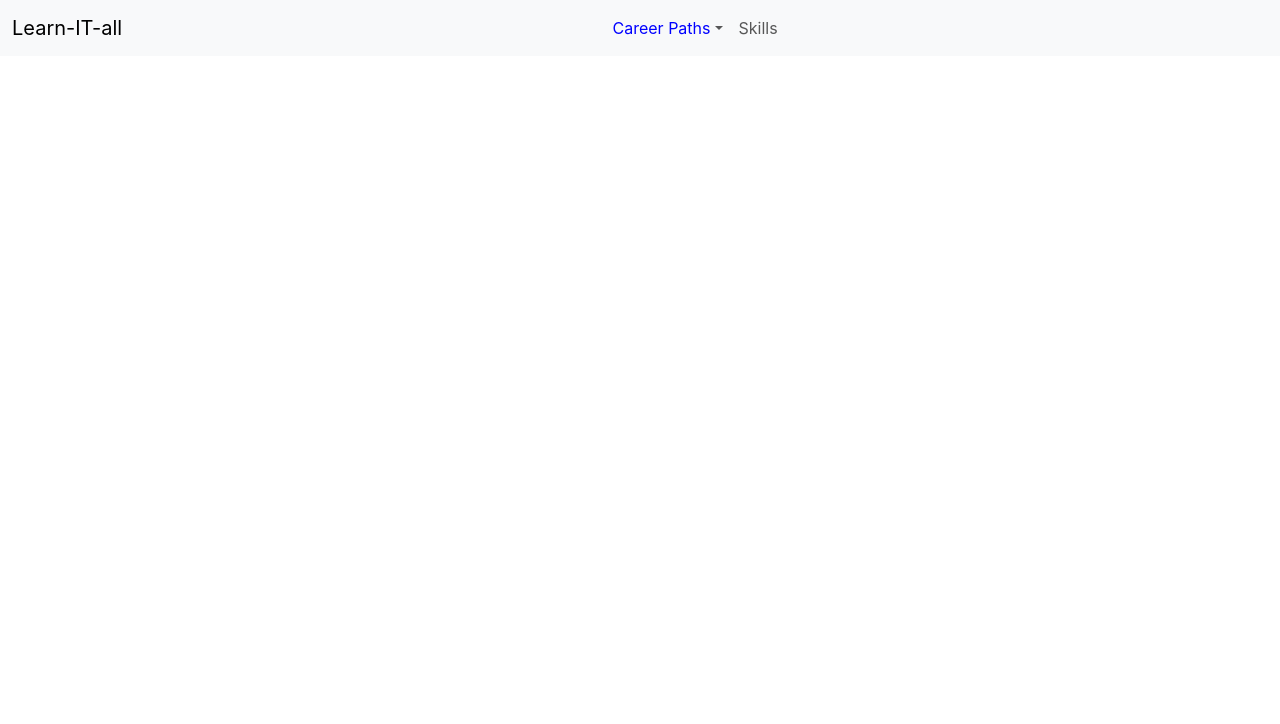
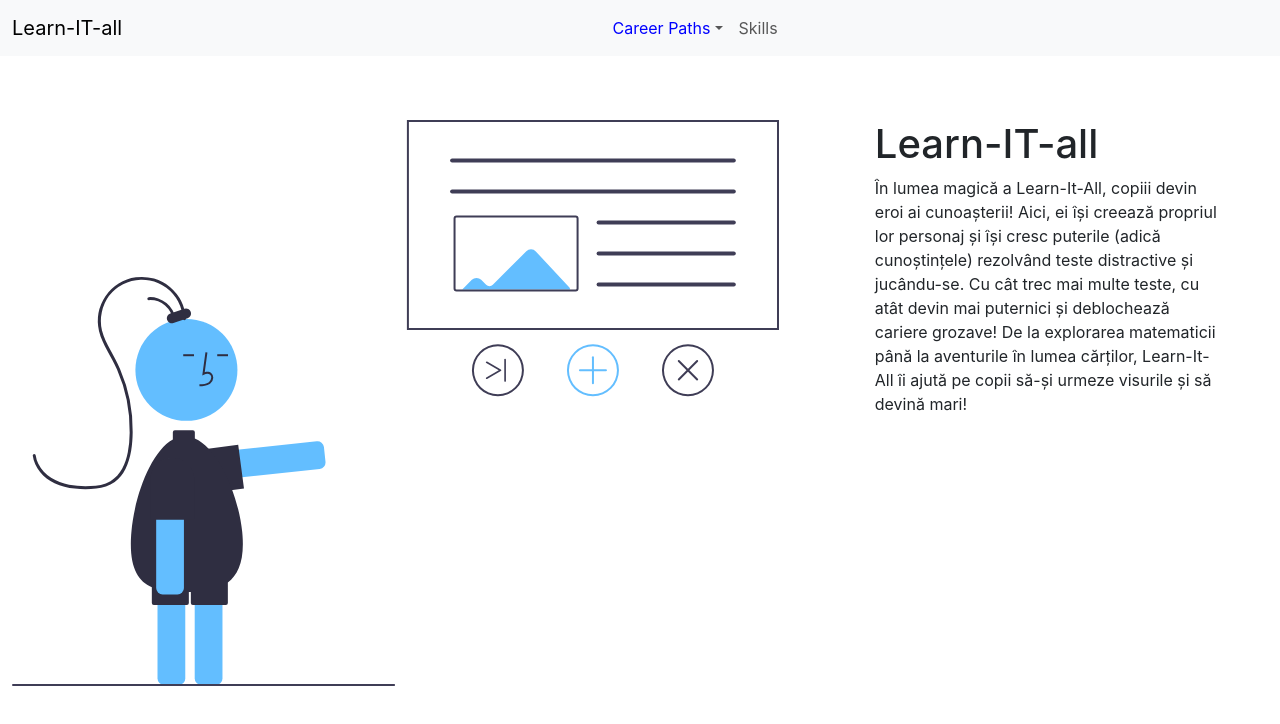
Before and after one commit to quorrra/HackIntern, a React (Create React App) app in the folder frontend/: page / in a window 1280 px wide. Shown: the top 724 px of the page. Built offline with nearby package versions, Linux system fonts and the light colour scheme.

Commit message:
landing page merge mai frumos facuta

```diff
--- a/frontend/src/components/landing/Landing.jsx
+++ b/frontend/src/components/landing/Landing.jsx
@@ -4,6 +4,10 @@ import Navbar from 'react-bootstrap/Navbar';
 import NavDropdown from 'react-bootstrap/NavDropdown';
 import Offcanvas from 'react-bootstrap/Offcanvas';
 import React from 'react';
+//import image froma ssets
+import Image from '../../assets/landingpoza.svg';
+
+import './LandingStyle.css';
 
 function Landing() {
   return (
@@ -51,6 +55,21 @@ function Landing() {
 
 
       ))}
+      <Container>
+        <div className="d-flex justify-content-center gap-5">
+            <div className="ms-6">
+                <img  className="pt-5"src={Image} alt="LandingImage" />
+            </div>
+            <div className="m-5 pb-5 ">
+                <h1>Learn-IT-all</h1>
+                <p>În lumea magică a Learn-It-All, copiii devin eroi ai cunoașterii! Aici, ei își creează propriul lor personaj și își cresc puterile (adică cunoștințele) rezolvând teste distractive și jucându-se. Cu cât trec mai multe teste, cu atât devin mai puternici și deblochează cariere grozave! De la explorarea matematicii până la aventurile în lumea cărților, Learn-It-All îi ajută pe copii să-și urmeze visurile și să devină mari!</p>
+            </div>
+
+        </div>
+</Container>
+
+
+
     </>
   );
 }
```
Also changed, not shown: frontend/src/assets/Landing.jpg (added), frontend/src/assets/landingpoza.svg (added), frontend/src/components/landing/Landing.css (deleted), frontend/src/components/landing/LandingStyle.css (added).
